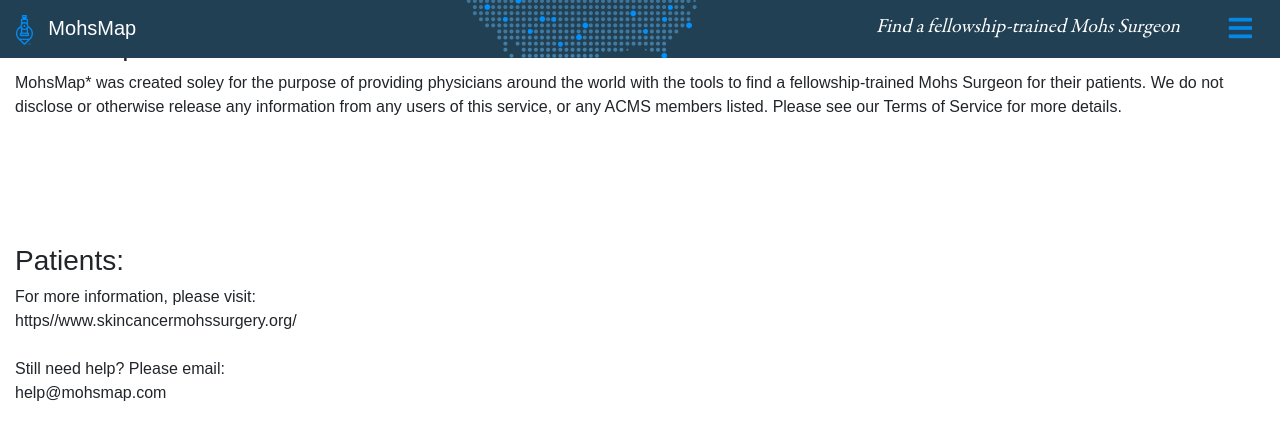
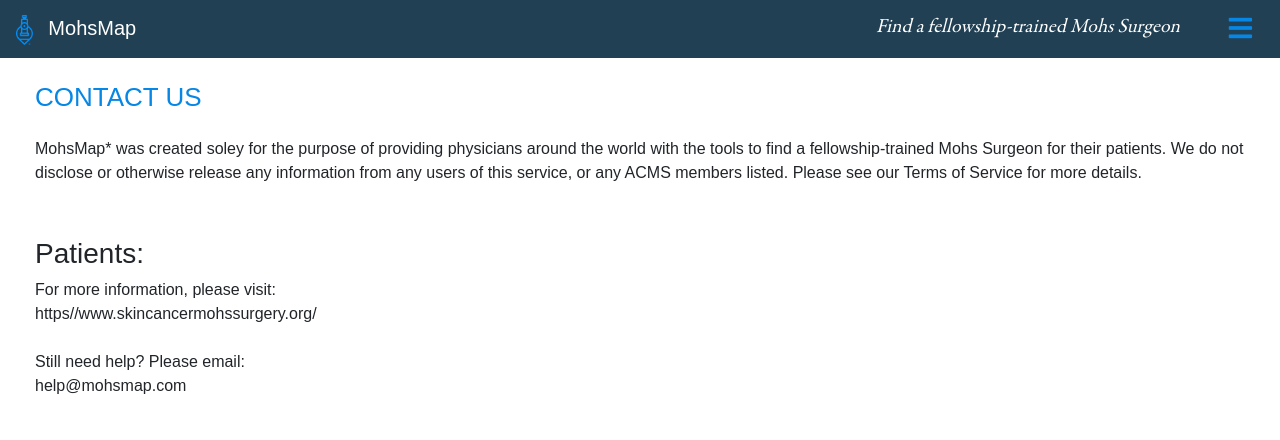
Before and after one commit to crypto-hippo/MohsMap, a Flask app: template templates/contact_us.html in a window 1280 px wide. Shown: the top 440 px of the page. Run offline with Flask 3, Linux system fonts and the light colour scheme; the template is opened without the code that fills it, so the values that code supplies are empty; some libraries are stand-ins or nearby versions.

Commit message:
Add in content pages

```diff
--- a/main.py
+++ b/main.py
@@ -32,398 +32,37 @@
 def index():
     return render_template("index.html")
 
-#
-# @app.route("/search", methods=["POST"])
-# def search():
-#     logger = Logger()
-#     dao = DAO()
-#
-#     try:
-#         search_value = str(request.form["search_value"]).strip()
-#         all_results = []
-#
-#         if len(search_value.strip()) == 5 and search_value.isdigit():
-#             # logger.log("Searching %s" % search_value)
-#             by_zip = dao.by_zip(search_value)
-#             # logger.log(str(by_zip))
-#             all_results.extend(by_zip)
-#
-#         else:
-#             by_name = dao.by_name(search_value)
-#             all_results.extend(by_name)
-#
-#         return jsonify(all_results)
-#
-#     except Exception as e:
-#         return logger.filename + " " + str(e)
-#         # return jsonify({"error": True})
-#
-# @app.route("/current_surgeons", methods=["POST"])
-# def get_current_surgeons():
-#     logger = Logger()
-#
-#     try:
-#         dao = DAO()
-#         # lat, lng = request.form["lat"], request.form["lng"]
-#         surgeons = dao.get_surgeons()
-#         return jsonify(surgeons)
-#
-#     except Exception as e:
-#         logger.log(str(e))
-#         return "Your request cannot be processed at this time"
-#
-# @app.route("/logout")
-# def logout():
-#     logger = Logger()
-#
-#     try:
-#         session["admin_authenticated"] = None
-#         return redirect(url_for("index"))
-#
-#     except Exception as e:
-#         logger.log(str(e))
-#
-# @app.route("/admin", methods=["GET"])
-# def admin():
-#     logger = Logger()
-#
-#     try:
-#         access = session.get("admin_authenticated", None)
-#         if access:
-#             return render_template("admin_panel.html")
-#
-#         else:
-#             return render_template("admin_login.html")
-#
-#     except Exception as e:
-#         logger.log(str(e))
-#         # return "Your request cannot be processed at this time"
-#
-# @app.route("/admin_login", methods=["POST"])
-# def admin_login():
-#     try:
-#         access = session.get("admin_authenticated", None)
-#         if access:
-#             return redirect(url_for("admin"))
-#
-#         else:
-#             password = str(request.form["password"]).strip()
-#             if password == "96cfbea314b3489b96ab9a4c4ce09066":
-#                 session["admin_authenticated"] = True
-#                 return redirect(url_for("admin"))
-#             else:
-#                 return redirect(url_for("admin"))
-#
-#     except Exception as e:
-#         raise e
-#         # return "Your request cannot be processed at this time"
-#
-# def title_exists(results, title):
-#     for r in results:
-#         if r["title"] == title:
-#             return True
-#     return False
-#
-# def is_last_name(search_value, title):
-#     if "," in title:
-#         name = title.split(",")[0]
-#         name_args = name.split(" ")
-#         if name_args[-1].strip().lower() == search_value.lower():
-#             return True
-#     else:
-#         print("\nNo comma found\n")
-#
-#     return False
-#
-# def format_surgeons(results):
-#     unique_surgeons = []
-#
-#     try:
-#         unique_results = []
-#
-#         for result in results:
-#             title = result["title"]
-#             if title not in unique_results:
-#                 unique_results.append(title)
-#                 unique_surgeons.append(result)
-#
-#         return unique_surgeons
-#
-#     except Exception as e:
-#         print (str(e))
-#         return unique_surgeons
-#
-#
-# @app.route("/get_surgeons_by_title", methods=["POST"])
-# @site_login_required
-# def get_surgeons_by_title():
-#     try:
-#         dao = DAO()
-#         title = request.form.get("title", None)
-#
-#         if title:
-#             surgeons_editable = dao.by_title(title)
-#             surgeons_editable_deleted = dao.by_title(title, deleted=True)
-#
-#             return_data = {
-#                 "surgeons_editable": surgeons_editable,
-#                 "surgeons_editable_deleted": surgeons_editable_deleted
-#             }
-#
-#             return jsonify(return_data)
-#
-#         else:
-#             return "No title found"
-#
-#     except Exception as e:
-#         print(str(e))
-#         return jsonify({})
-#
-# @app.route("/update_value", methods=["POST"])
-# @site_login_required
-# def update_value():
-#     try:
-#         column = request.form.get("column", None)
-#         value = request.form.get(column, None)
-#
-#         surgeon_id = request.form.get("surgeon_id", None)
-#
-#         if value and surgeon_id:
-#             dao = DAO()
-#             success = dao.update(column, surgeon_id, value)
-#             return jsonify(success)
-#             # if column == "training":
-#             #     value = json.loads(value)
-#             #     dao = DAO()
-#             #     success = dao.update_training(value, surgeon_id)
-#             #     return jsonify(success)
-#
-#             # else:
-#             #     dao = DAO()
-#             #     success = dao.update(column, surgeon_id, value)
-#             #     return jsonify(success)
-#
-#         else:
-#             pass
-#
-#     except Exception as e:
-#         raise e
-#         return jsonify({"Error": "Something went wrong"})
-#
-# @app.route("/update_checkbox", methods=["POST"])
-# @site_login_required
-# def update_checkbox():
-#     try:
-#         checked = request.form.get("checked", None)
-#         _id = request.form.get("surgeon_id", None)
-#         if _id:
-#             dao = DAO()
-#             doit = dao.update("uneditable", _id, int(checked))
-#             return jsonify(doit)
-#
-#     except Exception as e:
-#         print(str(e))
-#
-# @app.route("/admin/search", methods=["POST"])
-# @site_login_required
-# def admin_search():
-#     try:
-#         search_value = str(request.form.get("search_value", None))
-#         if search_value and search_value.strip():
-#             search_value = search_value.strip()
-#             dao = DAO()
-#             results = dao.by_name(search_value)
-#
-#             final_results = []
-#
-#             for result in results:
-#                 title = result["title"]
-#                 if is_last_name(search_value, title):
-#                     # if not title_exists(final_results, title):
-#                     final_results.append(result)
-#
-#
-#             final_results = format_surgeons(final_results)
-#
-#             return jsonify(list(final_results))
-#
-#     except Exception as e:
-#         print(str(e))
-#         return jsonify({"Error": "Something went wrong"})
-#
-# @app.route("/admin/unique/latlng", methods=["POST"])
-# @site_login_required
-# def unique_latlng(*args, **kwargs):
-#     try:
-#         title = request.form.get("title", None)
-#         if title:
-#             dao = DAO()
-#             unique_set = []
-#
-#             latlngs = dao.get_latlngs(title)
-#
-#             for latlng_obj in latlngs:
-#                 current_latlngs = latlng_obj["latlng"].split("|")
-#                 for latlng in current_latlngs:
-#                     if latlng not in unique_set:
-#                         unique_set.append(latlng)
-#
-#             return jsonify(unique_set)
-#
-#     except Exception as e:
-#         return jsonify({"Error": "Something went wrong"})
-#
-#
-#
-#
-# # def admin():
-# #     logger = Logger()
-# #     try:
-# #         access = session.get("access", None)
-# #         if access:
-# #             dao = DAO()
-# #             search_value = request.form["search_value"].strip()
-# #             if search_value:
-# #                 results = dao.by_name(search_value)
-# #                 for result in results:
-# #                     print(result)
-#
-# #         else:
-# #             return "Access Required"
-#
-# #     except Exception as e:
-# #         logger.log(str(e))
-#
-#
-#
-# # @app.route("/admin_panel", methods=["GET"])
-# # def admin_panel():
-# #     logger = Logger()
-#
-# #     try:
-# #         access = session.get("access", None)
-# #         if access:
-# #             return render_template("admin_panel.html")
-#
-# #         else:
-# #             return redirect(url_for("admin"))
-#
-# #     except Exception as e:
-# #         logger.log(str(e))
-# #         return "Your request cannot be processed at this time"
-#
-#
-# @app.route("/contact_us")
-# def contact_us():
-#
-#     try:
-#         dao = DAO()
-#
-#         contact_us_content = dao.get_page_content("contact_us")
-#         return render_template("contact_us.html", content = contact_us_content)
-#
-#     except Exception as e:
-#         return "Your request cannot be processed"
-#
-# @app.route("/about_us")
-# def about_us():
-#
-#     try:
-#         dao = DAO()
-#
-#         about_us_content = dao.get_page_content("about_us")
-#         return render_template("about_us.html", content = about_us_content)
-#
-#     except Exception as e:
-#         return "Your request cannot be processed"
-#
-# @app.route("/why_acms")
-# def why_acms():
-#
-#     try:
-#         dao = DAO()
-#
-#         why_acms_content = dao.get_page_content("why_acms")
-#         return render_template("why_acms.html", content = why_acms_content)
-#
-#     except Exception as e:
-#         return "Your request cannot be processed"
-#
-# @app.route("/tos")
-# def tos():
-#
-#     try:
-#         dao = DAO()
-#         tos_content = dao.get_page_content("tos")
-#         return render_template("tos.html", content = tos_content)
-#
-#     except Exception as e:
-#         return "Your request cannot be processed"
-#
-# # # admin panel edit page content routes
-# # @app.route("/admin_panel/why_acms")
-# # def why_acms_edit():
-# #     try:
-# #         dao = DAO()
-# #         access = session.get("access", None)
-# #         if access:
-# #             why_acms = dao.get_page_content('why_acms')
-# #             return render_template("admin_panel/why_acms.html", content_editable = why_acms)
-#
-# #         else:
-# #             return redirect(url_for("index"))
-#
-# #     except Exception as e:
-# #         return "Your request cannot be processed"
-#
-# # @app.route("/admin_panel/contact_us")
-# # def contact_us_edit():
-# #     try:
-# #         dao = DAO()
-# #         access = session.get("access", None)
-# #         if access:
-# #             contact_us = dao.get_page_content("contact_us")
-# #             return render_template("admin_panel/contact_us.html", content_editable = contact_us)
-#
-# #         else:
-# #             return redirect(url_for("index"))
-#
-# #     except Exception as e:
-# #         return "Your request cannot be processed"
-#
-#
-# # @app.route("/admin_panel/about_us")
-# # def about_us_edit():
-# #     try:
-# #         dao = DAO()
-# #         access = session.get("access", None)
-#
-# #         if access:
-# #             about_us = dao.get_page_content("about_us")
-# #             return render_template("admin_panel/about_us.html", content_editable = about_us)
-#
-# #         else:
-# #             return redirect(url_for("index"))
-#
-# #     except Exception as e:
-# #         return "Your request cannot be processed"
-#
-#
-# # @app.route("/admin_panel/tos")
-# # def tos_edit():
-# #     try:
-# #         dao = DAO()
-# #         access = session.get("access", None)
-#
-# #         if access:
-# #             tos = dao.get_page_content("tos")
-# #             return render_template("admin_panel/tos.html", content_editable = tos)
-#
-# #         else:
-# #             return redirect(url_for("index"))
-#
-# #     except Exception as e:
-# #         return "Your request cannot be processed"
+
+@app.route("/contact_us")
+def contact_us():
+    try:
+        return render_template("contact_us.html")
+    except Exception as e:
+        return "Your request cannot be processed"
+
+
+@app.route("/about_us")
+def about_us():
+    try:
+        return render_template("about_us.html")
+    except Exception as e:
+        return "Your request cannot be processed"
+
+
+@app.route("/why_acms")
+def why_acms():
+    try:
+        return render_template("why_acms.html")
+    except Exception as e:
+        return "Your request cannot be processed"
+
+
+@app.route("/tos")
+def tos():
+    try:
+        return render_template("tos.html")
+    except Exception as e:
+        return "Your request cannot be processed"
 
 
 if __name__ == '__main__':
--- a/static/css/index.css
+++ b/static/css/index.css
@@ -95,6 +95,17 @@
     color: #0686E5;
 }
 
+.detail-page-title {
+    margin-left: 20px;
+    margin-top: 20px;
+    font-size: 26px;
+    color: #0686E5;
+}
+
+.page-detail-content {
+    margin-left: 20px;
+    margin-top: 20px;
+}
 
 /* .modal.fade {
     z-index: 100;
@@ -274,6 +285,18 @@
     border: none !important;
 }
 
+.navbar-brand-title a {
+    color: white;
+}
+
+.patients-row {
+    margin-top: 52px;
+}
+
+.mohsmap-title, .last-updated {
+    margin-left: 20px;
+}
+
 @media screen and (max-width: 768px) {
     #map_img {
         right: 0;
--- a/templates/contact_us.html
+++ b/templates/contact_us.html
@@ -7,21 +7,22 @@
     <title>Physician Map</title>
     <meta name="description" content="Surgeon Finder">
     <meta name="author" content="SitePoint">
-        <link rel="stylesheet" href="https://maxcdn.bootstrapcdn.com/bootstrap/4.0.0/css/bootstrap.min.css" integrity="sha384-Gn5384xqQ1aoWXA+058RXPxPg6fy4IWvTNh0E263XmFcJlSAwiGgFAW/dAiS6JXm" crossorigin="anonymous">
+    <link rel="stylesheet" href="https://maxcdn.bootstrapcdn.com/bootstrap/4.0.0/css/bootstrap.min.css"
+          integrity="sha384-Gn5384xqQ1aoWXA+058RXPxPg6fy4IWvTNh0E263XmFcJlSAwiGgFAW/dAiS6JXm" crossorigin="anonymous">
     <link rel="stylesheet" href="static/css/index.css?v={{ now() }}">
-        <link rel="stylesheet" href="https://cdnjs.cloudflare.com/ajax/libs/font-awesome/5.8.1/css/all.css" integrity="sha256-BbA16MRVnPLkcJWY/l5MsqhyOIQr7OpgUAkYkKVvYco=" crossorigin="anonymous" />
+    <link rel="stylesheet" href="https://cdnjs.cloudflare.com/ajax/libs/font-awesome/5.8.1/css/all.css"
+          integrity="sha256-BbA16MRVnPLkcJWY/l5MsqhyOIQr7OpgUAkYkKVvYco=" crossorigin="anonymous"/>
 
 </head>
 
 <body>
-        <div class="header-push"></div>
-        <nav class="navbar navbar-light bg-light fixed-top">
+<nav class="navbar navbar-light bg-light">
     <img id="map_img" src="static/img/map.png" alt="">
     <span class="navbar-brand mb-0 h1">
                 <img id="logo" src="static/img/sm_logo.png" alt="">
 
                 <span class="navbar-brand-title">
-                    MohsMap
+                    <a href="/">MohsMap</a>
                 </span>
 
                 <span class="header-title">
@@ -29,7 +30,8 @@
                 </span>
             </span>
 
-            <button class="navbar-toggler" type="button" data-toggle="collapse" data-target="#navbarSupportedContent" aria-controls="navbarSupportedContent" aria-expanded="false" aria-label="Toggle navigation">
+    <button class="navbar-toggler" type="button" data-toggle="collapse" data-target="#navbarSupportedContent"
+            aria-controls="navbarSupportedContent" aria-expanded="false" aria-label="Toggle navigation">
         <i class="fas fa-lg fa-bars"></i>
     </button>
 
@@ -68,17 +70,17 @@
 <div class="container-fluid detail-page-container">
     <div class="row">
         <div class="col-12 text-left">
-                        <div class="detail-page-title">ABOUT US</div>
+            <div class="detail-page-title">CONTACT US</div>
         </div>
     </div>
 
-                <div class="row">
+    <!-- <div class="row">
         <div class="col-12">
             <div class="mohsmap-title">
                 <h3>MohsMap* </h3>
             </div>
         </div>
-                </div>
+    </div> -->
 
     <!-- <div class="row">
         <div class="col-12">
@@ -86,19 +88,17 @@
         </div>
     </div> -->
 
-                <div class="row page-detail-content">
-                    <div class="col-12">
-                        MohsMap* was created soley for the purpose of providing physicians around the world with the tools to find a fellowship-trained Mohs Surgeon for their patients. We do not disclose or otherwise release any information from any users of this service, or any ACMS members listed. Please see our Terms of Service for more details.
-                        <br>
-                        <br>
-                        <br>
-                        <br>
-                        <br>
-                        <br>
-
     <div class="row">
         <div class="col-12">
-                                <div class="mohsmap-title">
+            <div class="page-detail-content">
+                MohsMap* was created soley for the purpose of providing physicians around the world with the tools to find a
+                fellowship-trained Mohs Surgeon for their patients. We do not disclose or otherwise release any information
+                from any users of this service, or any ACMS members listed. Please see our Terms of Service for more
+                details.
+
+                <div class="row patients-row">
+                    <div class="col-12">
+                        <div class="">
                             <h3>Patients: </h3>
                         </div>
                     </div>
@@ -115,12 +115,15 @@
             </div>
         </div>
     </div>
+</div>
 
 <script src="https://ajax.googleapis.com/ajax/libs/jquery/3.3.1/jquery.min.js"></script>
-        <script src="static/js/index.js?v={{ now() }}"></script>
-        <script src="https://maps.googleapis.com/maps/api/js?key=AIzaSyD49xbDqBWMU0LL4LUfjVolWsUdPP_Ym0E&callback=initMap" async="" defer=""></script>
-        <script src="https://cdnjs.cloudflare.com/ajax/libs/popper.js/1.12.9/umd/popper.min.js" integrity="sha384-ApNbgh9B+Y1QKtv3Rn7W3mgPxhU9K/ScQsAP7hUibX39j7fakFPskvXusvfa0b4Q" crossorigin="anonymous"></script>
-        <script src="https://maxcdn.bootstrapcdn.com/bootstrap/4.0.0/js/bootstrap.min.js" integrity="sha384-JZR6Spejh4U02d8jOt6vLEHfe/JQGiRRSQQxSfFWpi1MquVdAyjUar5+76PVCmYl" crossorigin="anonymous"></script>
+<script src="https://cdnjs.cloudflare.com/ajax/libs/popper.js/1.12.9/umd/popper.min.js"
+        integrity="sha384-ApNbgh9B+Y1QKtv3Rn7W3mgPxhU9K/ScQsAP7hUibX39j7fakFPskvXusvfa0b4Q"
+        crossorigin="anonymous"></script>
+<script src="https://maxcdn.bootstrapcdn.com/bootstrap/4.0.0/js/bootstrap.min.js"
+        integrity="sha384-JZR6Spejh4U02d8jOt6vLEHfe/JQGiRRSQQxSfFWpi1MquVdAyjUar5+76PVCmYl"
+        crossorigin="anonymous"></script>
 
 </body>
 </html>
--- a/templates/index.html
+++ b/templates/index.html
@@ -20,7 +20,7 @@
                 <img id="logo" src="static/img/sm_logo.png" alt="">
 
                 <span class="navbar-brand-title">
-                    MohsMap
+                    <a href="/">MohsMap</a>
                 </span>
 
                 <span class="header-title d-none d-sm-inline">
```
Also changed, not shown: templates/about_us.html (+23 -16 lines), templates/tos.html (+6 -9 lines), templates/why_acms.html (+7 -23 lines). Lines whose indentation alone changed are shown as unchanged.
